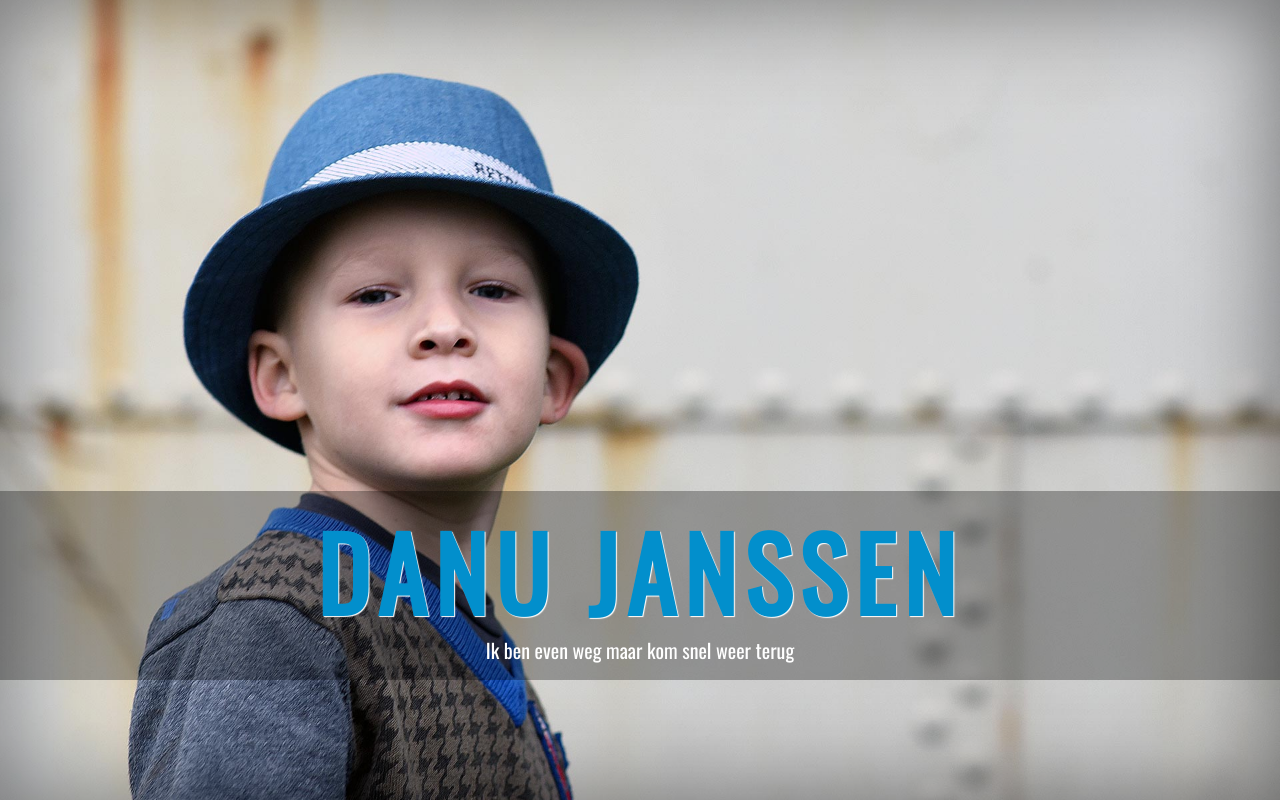
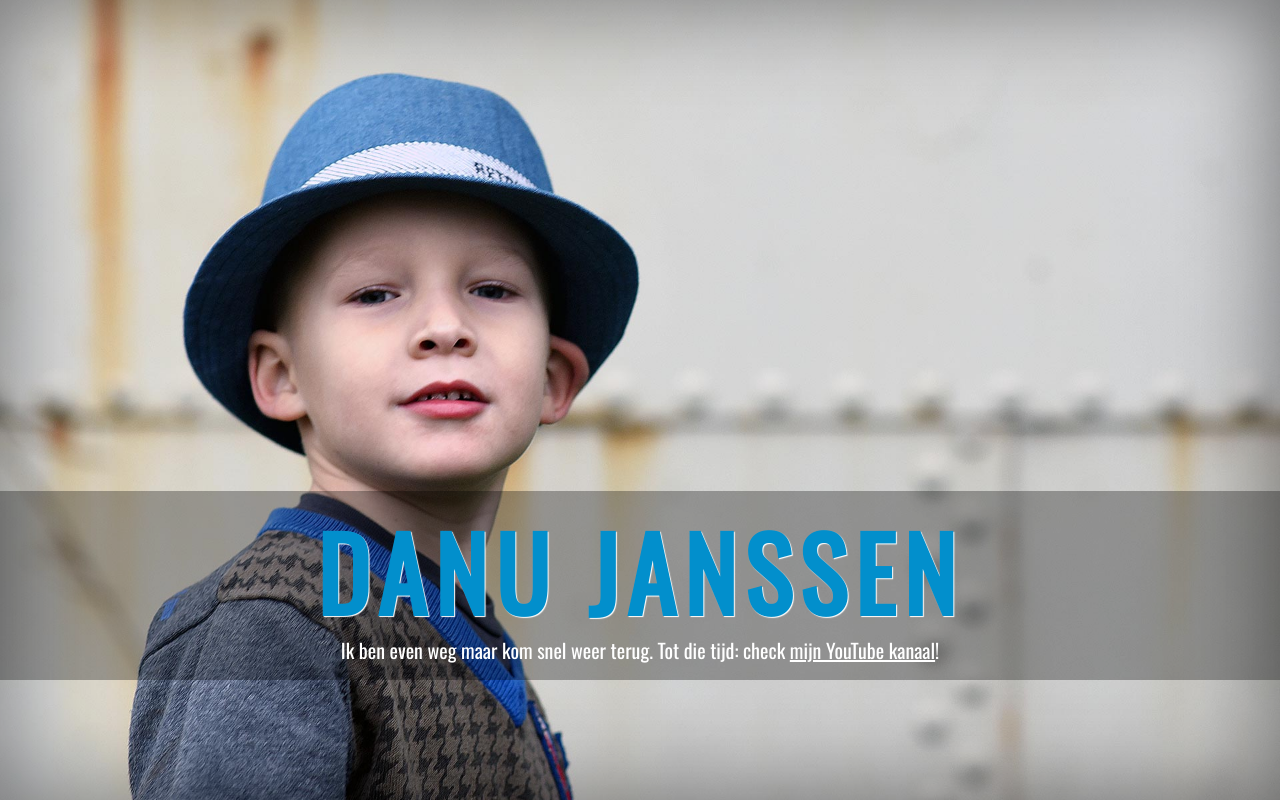
Before and after one commit to RobThree/Danu, a plain HTML site: page index.htm in a window 1280 px wide. Drawn offline with nearby package versions, Linux system fonts and the light colour scheme.

Commit message:
* Added link to YT channel

```diff
--- a/css/main.css
+++ b/css/main.css
@@ -46,6 +46,15 @@ body {
     color: #fff;
     text-align: center;
 }
+
+a {
+    color: #fff;
+    text-decoration: underline;
+}
+
+    a:hover {
+        color: #eee;
+    }
 
 h1 {
     color: #028fcc;
--- a/index.htm
+++ b/index.htm
@@ -23,7 +23,7 @@
         <div class="site-wrapper-inner">
             <div class="inner">
                 <h1>Danu Janssen</h1>
-                <p>Ik ben even weg maar kom snel weer terug</p>
+                <p>Ik ben even weg maar kom snel weer terug. Tot die tijd: check <a href="https://www.youtube.com/channel/UCR2RtSoMeOb6Ou-B_cgKvkQ/videos">mijn YouTube kanaal</a>!</p>
             </div>
         </div>
     </div>
@@ -44,12 +44,12 @@
     <script>
         (function (b, o, i, l, e, r) {
             b.GoogleAnalyticsObject = l; b[l] || (b[l] =
-            function () { (b[l].q = b[l].q || []).push(arguments) }); b[l].l = +new Date;
+                function () { (b[l].q = b[l].q || []).push(arguments) }); b[l].l = +new Date;
             e = o.createElement(i); r = o.getElementsByTagName(i)[0];
             e.src = 'https://www.google-analytics.com/analytics.js';
             r.parentNode.insertBefore(e, r)
         }(window, document, 'script', 'ga'));
-        ga('create', 'UA-6871096-1', 'auto'); ga('send', 'pageview');
+    ga('create', 'UA-6871096-1', 'auto'); ga('send', 'pageview');
     </script>
 </body>
 </html>
```
Also changed, not shown: bundleconfig.json (added, +8 -0 lines), css/main.min.css, 1 other file.
